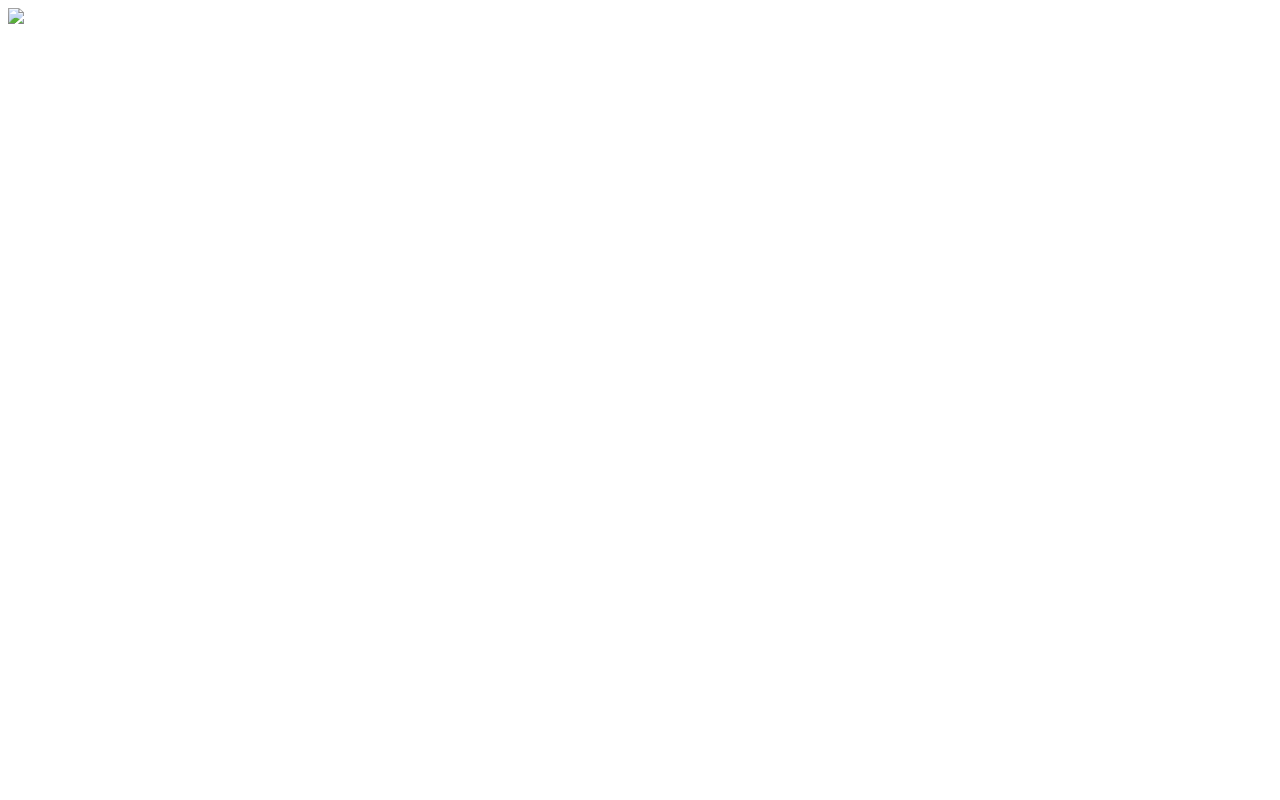
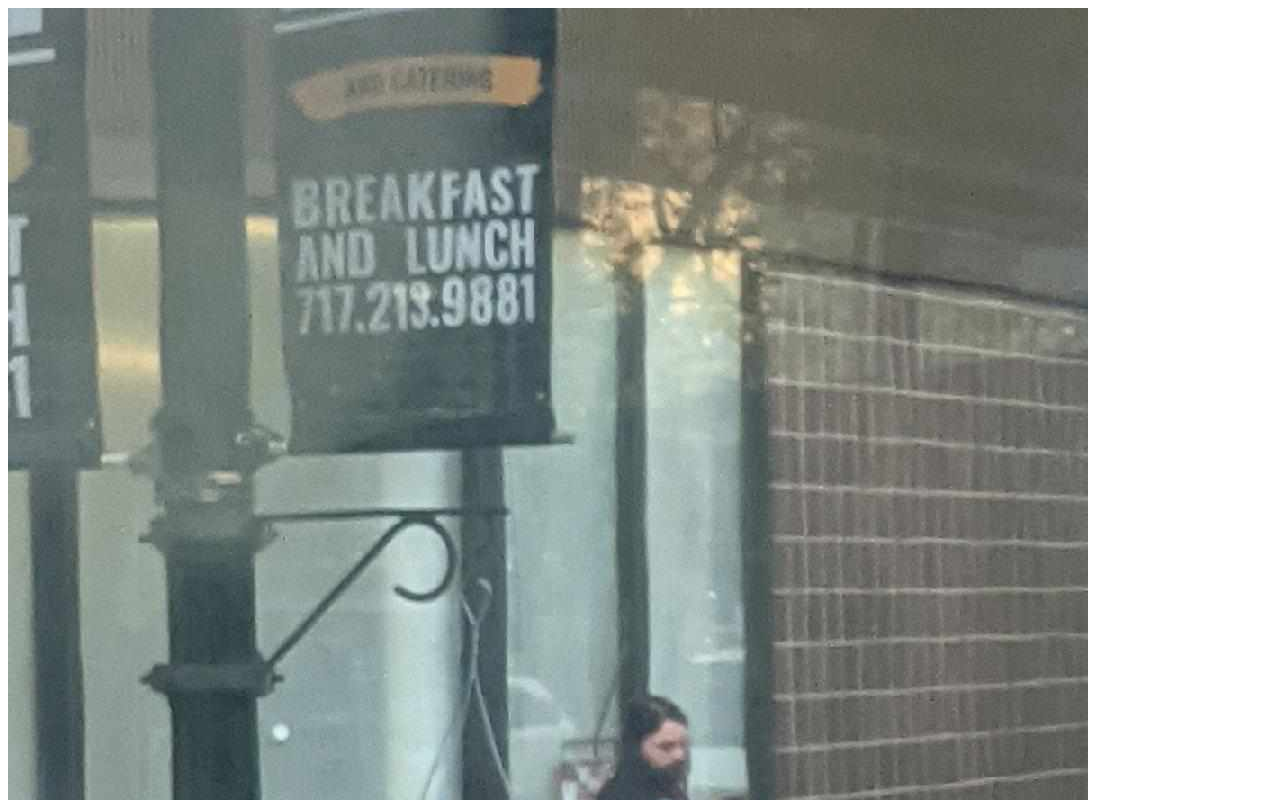
Before and after one commit to slime-girl/darrinwaiting.com, a plain HTML site: page index.html in a window 1280 px wide. Shown: the top 800 px of the page. Drawn offline with Linux system fonts and the light colour scheme.

Commit message:
Update index.html

```diff
--- a/index.html
+++ b/index.html
@@ -1 +1 @@
-<img src="darrin.png">
+<img src="darrin.jpg">
```
